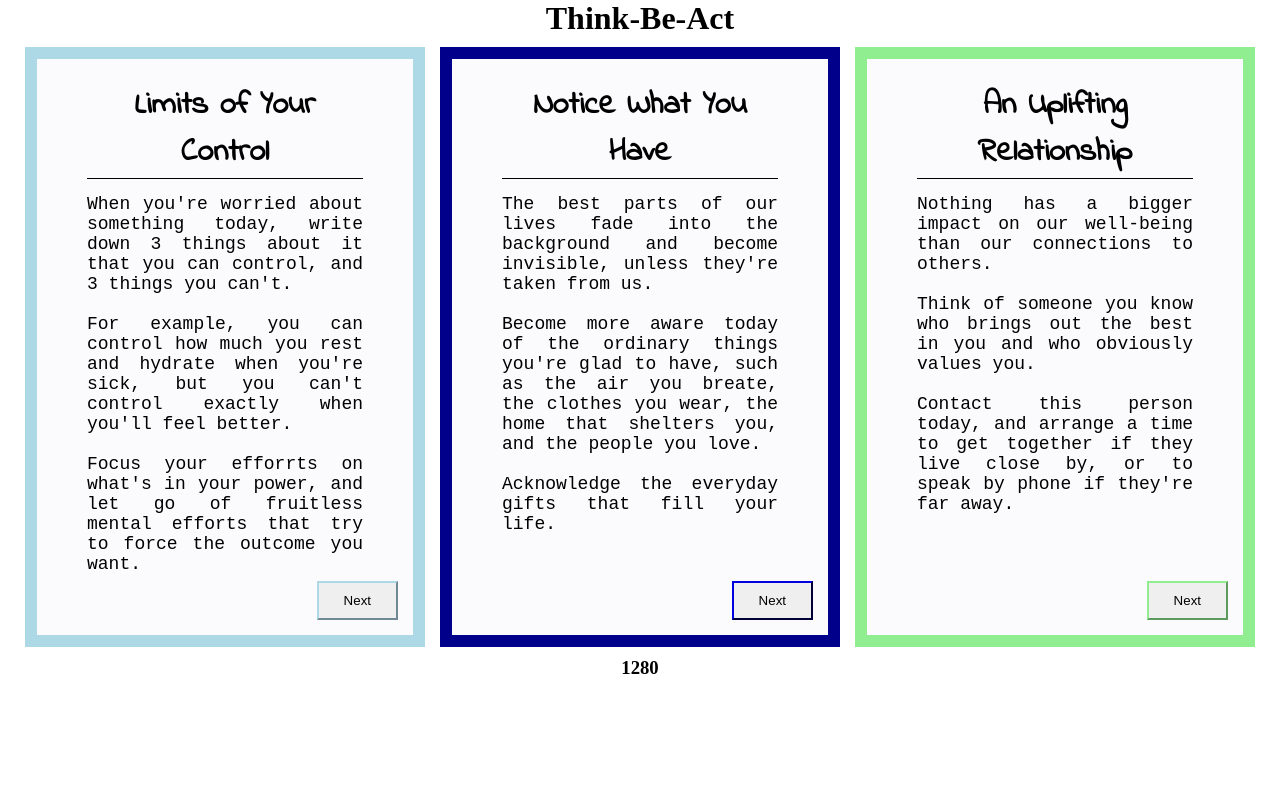
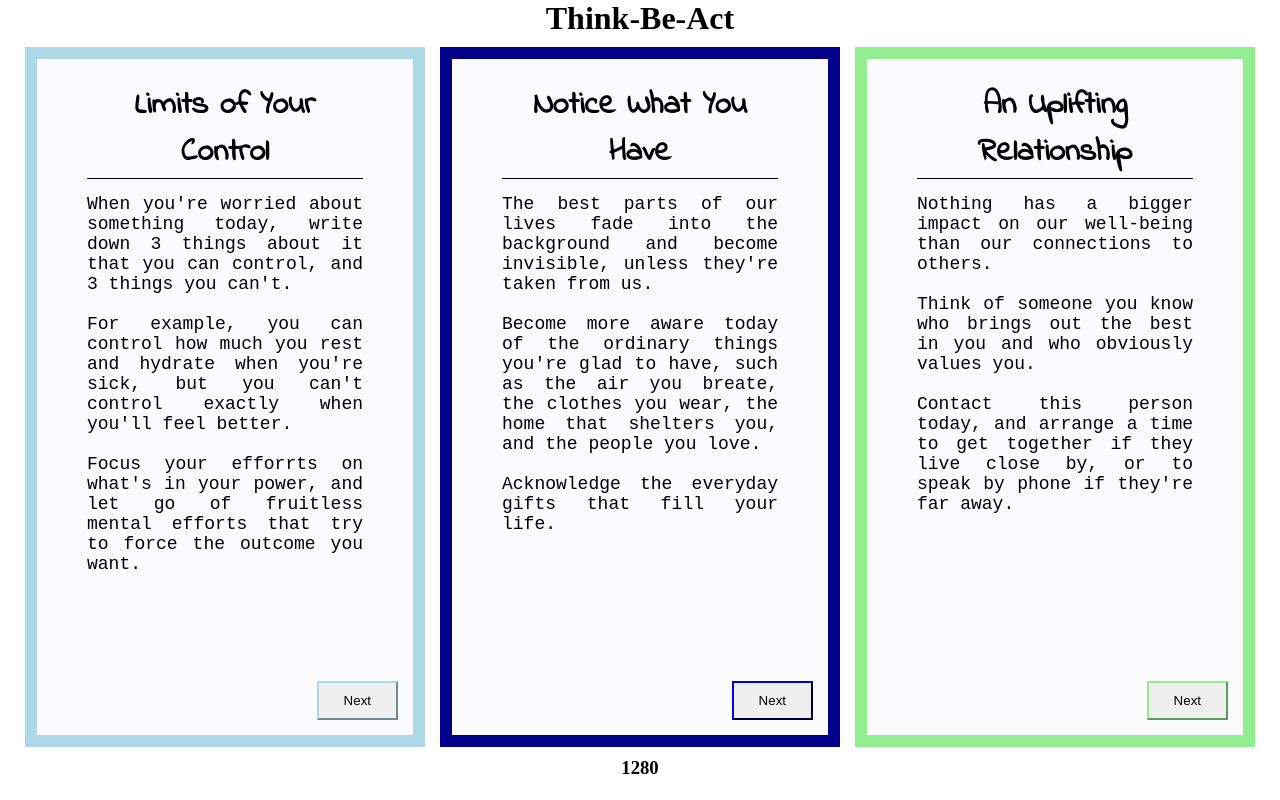
Before and after one commit to abiodunfreeman/be-think-act-cards, a React (Create React App) app: page / in a window 1280 px wide. Built offline with nearby package versions, Linux system fonts and the light colour scheme; a web font is replaced by a local one.

Commit message:
700px height .card--container

```diff
--- a/src/components/css/cards.css
+++ b/src/components/css/cards.css
@@ -3,7 +3,7 @@
   border: 12px solid;
   padding: 20px 50px 50px 50px;
   max-width: 400px;
-  min-height: 600px;
+  min-height: 700px;
   position: relative;
   background-color: #fbfbfd;
 }
--- a/src/components/sass/cards.scss
+++ b/src/components/sass/cards.scss
@@ -6,7 +6,7 @@ $act-primary-color: lightgreen;
   border: 12px solid;
   padding: 20px 50px 50px 50px;
   max-width: 400px;
-  min-height: 600px;
+  min-height: 700px;
   position: relative;
   background-color: #fbfbfd;
 
```
